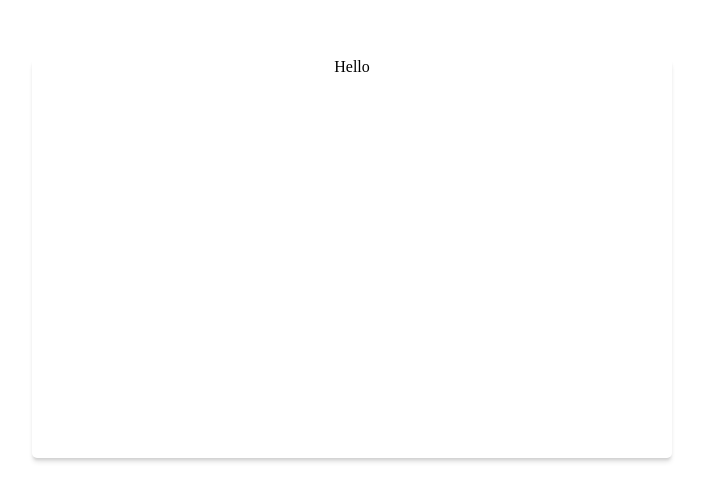
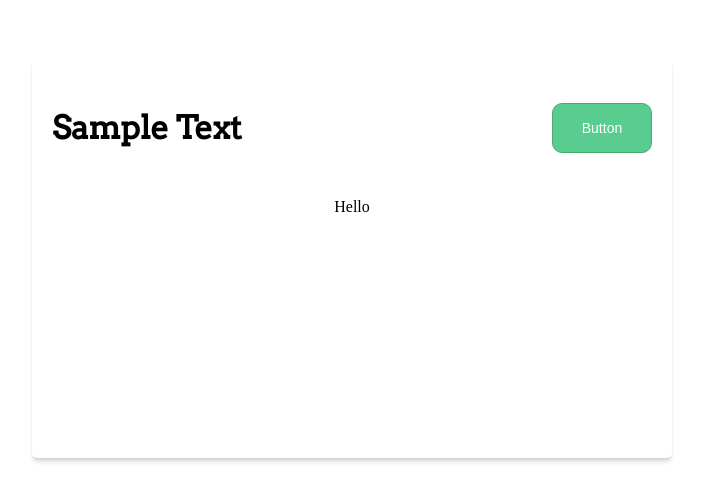
Before and after one commit to mitcsutt/Yarra-Traffic-Counts, a React (Create React App) app: page / in a window 1280 px wide. Shown: the part 142-642 px from the top of the page, without its empty margins (288-991 px from the left). Built offline with nearby package versions, Linux system fonts and the light colour scheme.

Commit message:
Create a typography component to control elements. Admittingly its overkill but I like to have full control over all the components. I also added a header component, and edited the button

```diff
--- a/src/assets/stylesheets/styles.scss
+++ b/src/assets/stylesheets/styles.scss
@@ -9,6 +9,7 @@
 @import "global/components/page/styles.scss";
 @import "global/components/layout/styles.scss";
 @import "global/components/main/styles.scss";
+@import "global/components/header/styles.scss";
 @import "global/components/button/styles.scss";
 
 /* pages */
--- a/src/global/components/button/index.js
+++ b/src/global/components/button/index.js
@@ -8,7 +8,7 @@ import classNames from 'classnames';
  * Internal Dependencies
  */
 
-const Heading = ({ onClick = () => null, classes, type = "", value = "", disabled = false, children }) => {
+const Button = ({ onClick = () => null, classes, type = "", value = "", disabled = false, children }) => {
 	const buttonClassName = classNames('button', classes);
 	return (
 		<button
@@ -21,4 +21,4 @@ const Heading = ({ onClick = () => null, classes, type = "", value = "", disable
 		</button>
 	);
 }
-export default Heading;
+export default Button;
--- /dev/null
+++ b/src/global/components/header/index.js
@@ -0,0 +1,23 @@
+/**
+ * External Dependencies
+ */
+import React from 'react';
+import classNames from 'classnames';
+
+/**
+ * Internal Dependencies
+ */
+import View from 'global/components/view';
+import H1 from 'global/components/typography/h1';
+
+
+const Header = ({ classes, left = false, value = '', children }) => {
+	const headerClassName = classNames('header', classes);
+	return (
+		<View classes={headerClassName}>
+			{left && children}
+			<H1 value={value} />
+			{!left && children}
+		</View>);
+}
+export default Header;
--- /dev/null
+++ b/src/global/components/header/styles.scss
@@ -0,0 +1,7 @@
+.header {
+  height: 100px;
+  margin: 20px;
+  padding: 10px 20px;
+  flex-direction: row;
+  align-items: center;
+}
--- /dev/null
+++ b/src/global/components/typography/h1/index.js
@@ -0,0 +1,19 @@
+/**
+ * External Dependencies
+ */
+import React from 'react';
+import classNames from 'classnames';
+
+/**
+ * Internal Dependencies
+ */
+
+const H1 = ({ classes, value }) => {
+	const h1ClassName = classNames('h1', classes);
+
+	return (
+		<h1 classes={h1ClassName}>
+			{value}
+		</h1>);
+}
+export default H1;
--- a/src/pages/dashboard/index.js
+++ b/src/pages/dashboard/index.js
@@ -8,6 +8,8 @@ import React, { useState } from 'react';
 import Page from 'global/components/page';
 import Layout from 'global/components/layout';
 import Main from 'global/components/main';
+import Header from 'global/components/header';
+
 import Button from 'global/components/button';
 
 import Graph from 'pages/dashboard/graph';
@@ -18,7 +20,9 @@ const Dashboard = () => {
 		<Page classes='page-dashboard'>
 			<Layout classes='layout-dashboard' center>
 				<Main classes='main-dashboard'>
-
+					<Header type='h1' value='Sample Text'>
+						<Button classes="header__button" onClick={null}>Button</Button>
+					</Header>
 					<Graph></Graph>
 				</Main>
 			</Layout>
--- a/src/pages/dashboard/styles.scss
+++ b/src/pages/dashboard/styles.scss
@@ -4,7 +4,7 @@
   border-radius: 5px;
 }
 
-.heading__button {
+.header__button {
   width: 100px;
   height: 50px;
   margin-left: auto;
```
Also changed, not shown: src/global/components/button/README.md, src/global/components/header/README.md (added), src/global/components/typography/h1/README.md (added), src/global/components/typography/h1/styles.scss (added).
